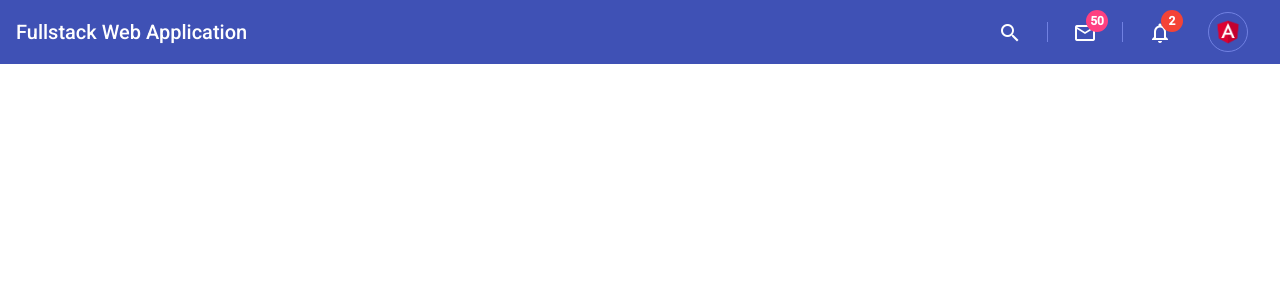
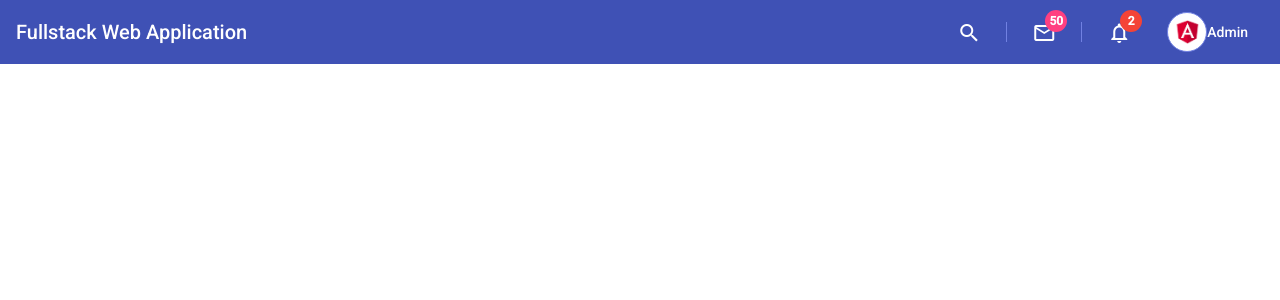
Before and after one commit to iiimomoniii/Intro-fullstack-frontend, an Angular app: page / in a window 1280 px wide. Shown: the top 300 px of the page. Built offline with nearby package versions, Linux system fonts and the light colour scheme.

Commit message:
add background for avatar

```diff
--- a/src/app/components/layouts/header/header.component.html
+++ b/src/app/components/layouts/header/header.component.html
@@ -15,7 +15,8 @@
     </button>
   </div>
   <button mat-button [matMenuTriggerFor]="list">
-    <img class="avatar rounded-circle" src="assets\images\icons\avatar.png" alt="">
+    <img class="avatar rounded-circle bg-white" src="assets\images\icons\avatar.png" alt="">
+    <span class="ml-2">Admin</span>
   </button>
   <mat-menu #list="matMenu">
     <button mat-menu-item>Item 1</button>
```
